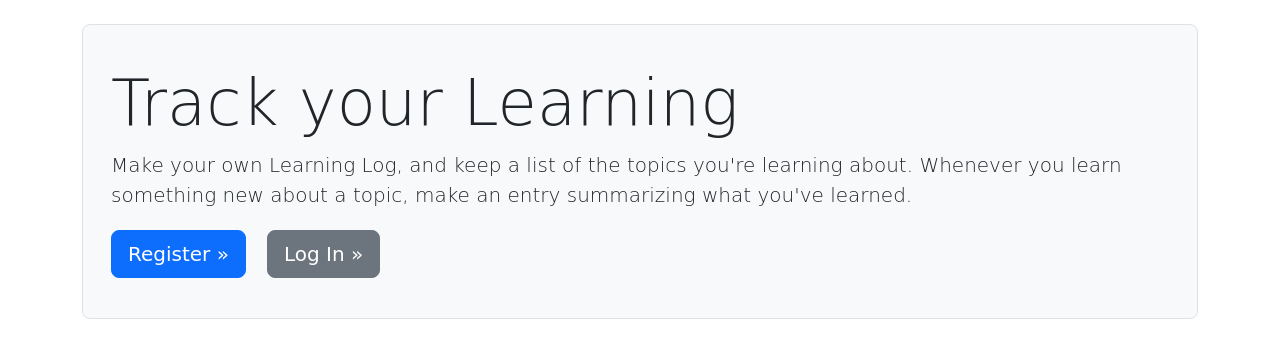
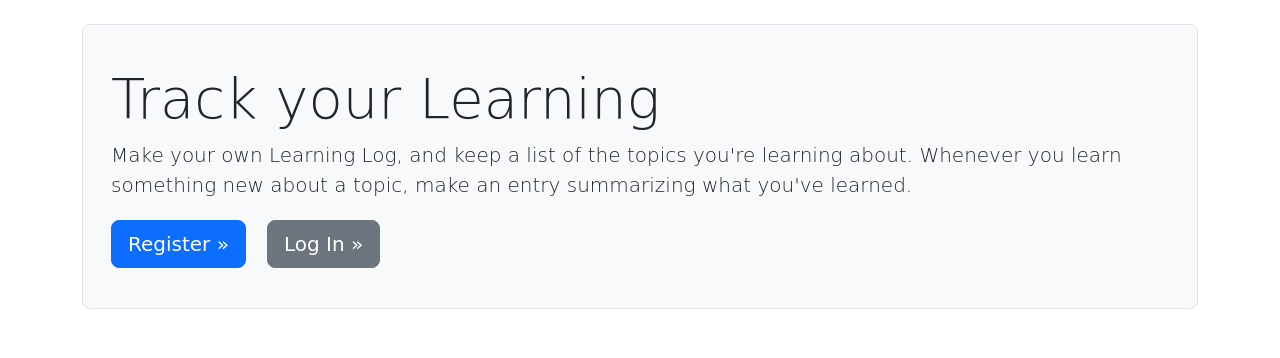
Before and after one commit to hharpreetk/django-learning-log, a Django app: page / in a window 1280 px wide. Shown: the part 56-414 px from the top of the page. Run offline with Django 4.2, Linux system fonts and the light colour scheme; some libraries are stand-ins or nearby versions.

Commit message:
fixed heading size and spacing

```diff
--- a/learning_logs/templates/learning_logs/index.html
+++ b/learning_logs/templates/learning_logs/index.html
@@ -1,11 +1,11 @@
 {% extends 'learning_logs/base.html' %}
 {% block content %}
   <div class="p-3 mb-4 bg-light border rounded-3">
-    <div class="container-fluid py-4">
+    <div class="container-fluid py-2 py-md-4">
       {% if user.is_authenticated %}
-        <h1 class="display-3">Welcome {{ user.username }}.</h1>
+        <h1 class="display-4">Welcome {{ user.username }}.</h1>
       {% else %}
-        <h1 class="display-3">Track your Learning</h1>
+        <h1 class="display-4">Track your Learning</h1>
       {% endif %}
       <p class="lead">
         Make your own Learning Log, and keep a list of the
```
